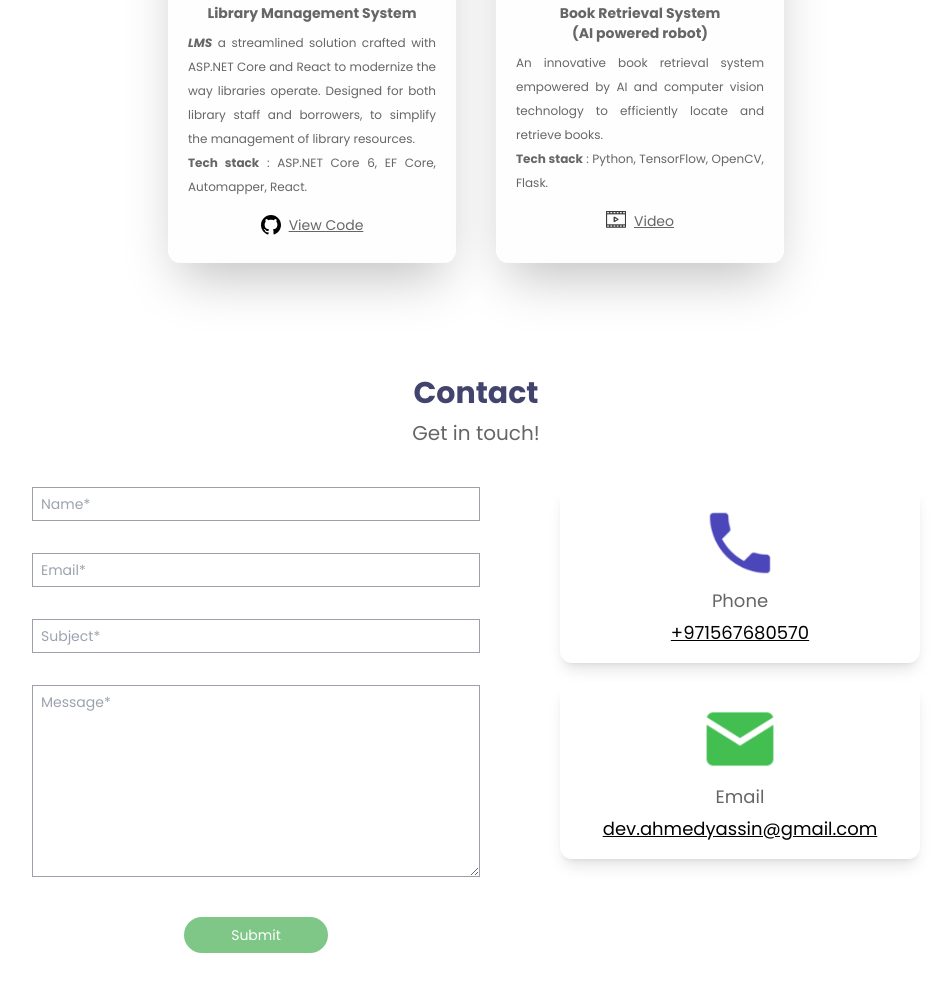
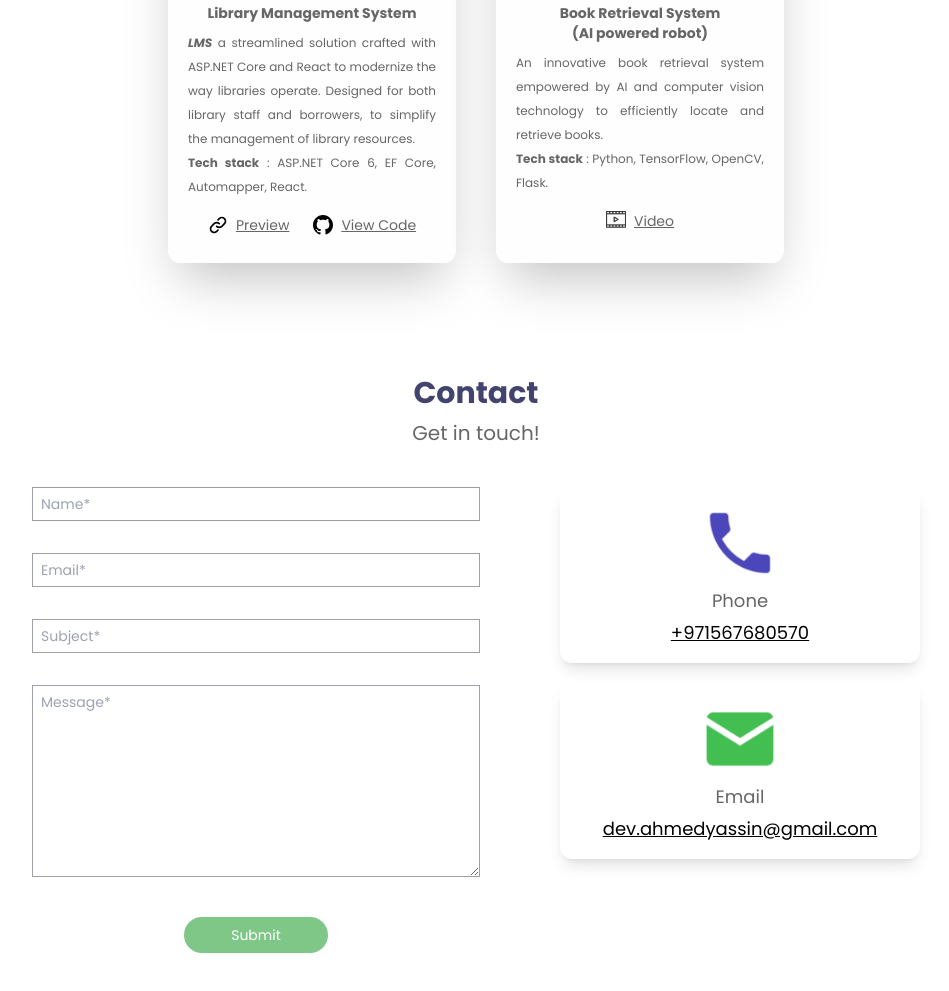
Before and after one commit to AhmedYassinH/Portfolio, a plain HTML site: page index.html in a window 1280 px wide. Shown: the part 1585-2576 px from the top of the page, without its empty margins (164-1113 px from the left). Drawn offline with Linux system fonts and the light colour scheme.

Commit message:
feat: add link to the elibrary project

```diff
--- a/index.html
+++ b/index.html
@@ -214,11 +214,16 @@
                         <br>
                         <strong>Tech stack</strong> : ASP.NET Core 6, EF Core, Automapper, React.
                     </p>
-                    <div class="links w-62 mt-4 flex justify-center items-center">
+                    <div class="links w-62 mt-4 flex justify-center items-center gap-x-6">
+                        <a target="_blank" href="https://elib.ahmedyassin.dev/swagger" class="flex text-sm">
+                            <img class="dark:hidden" src="./images/icons/links/linkLight.svg" alt="github icon">
+                            <img class="hidden dark:inline " src="./images/icons/links/linkDark.svg"
+                                alt="github icon">
+                            <p class="ml-2 underline">Preview</p>
+                        </a>
                         <a target="_blank" href="https://github.com/CodeCollabHubA/Library-Management-System/tree/main" class="flex text-sm">
                             <img class="dark:hidden" src="./images/icons/links/githubLight.svg" alt="github icon">
-                            <img class="hidden dark:inline " src="./images/icons/links/githubDark.svg"
-                                alt="github icon">
+                            <img class="hidden dark:inline " src="./images/icons/links/githubDark.svg" alt="github icon">
                             <p class="ml-2 underline">View Code</p>
                         </a>
                     </div>
```
Also changed, not shown: css/output.css.
